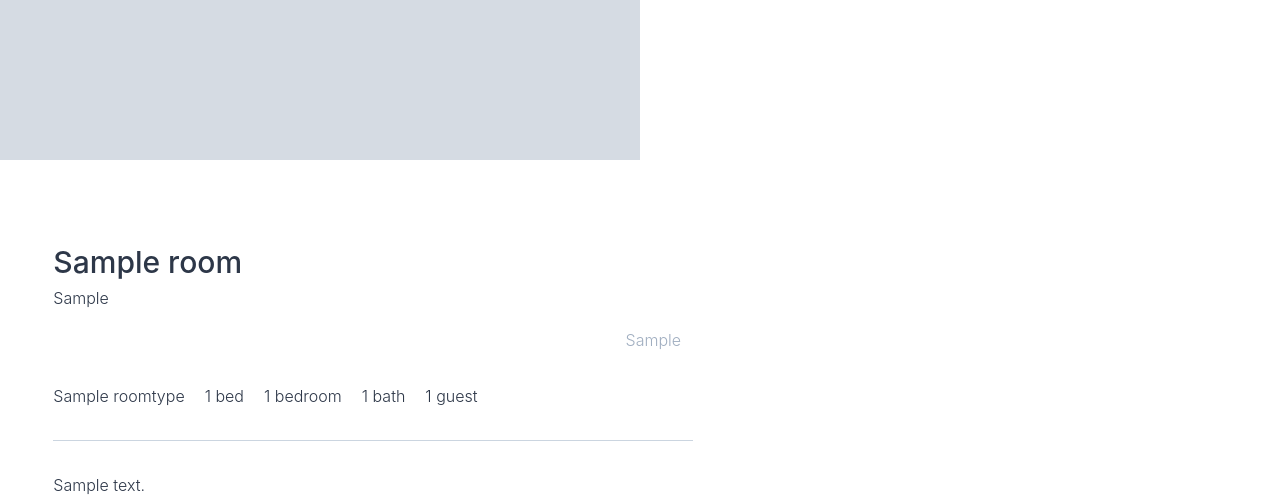
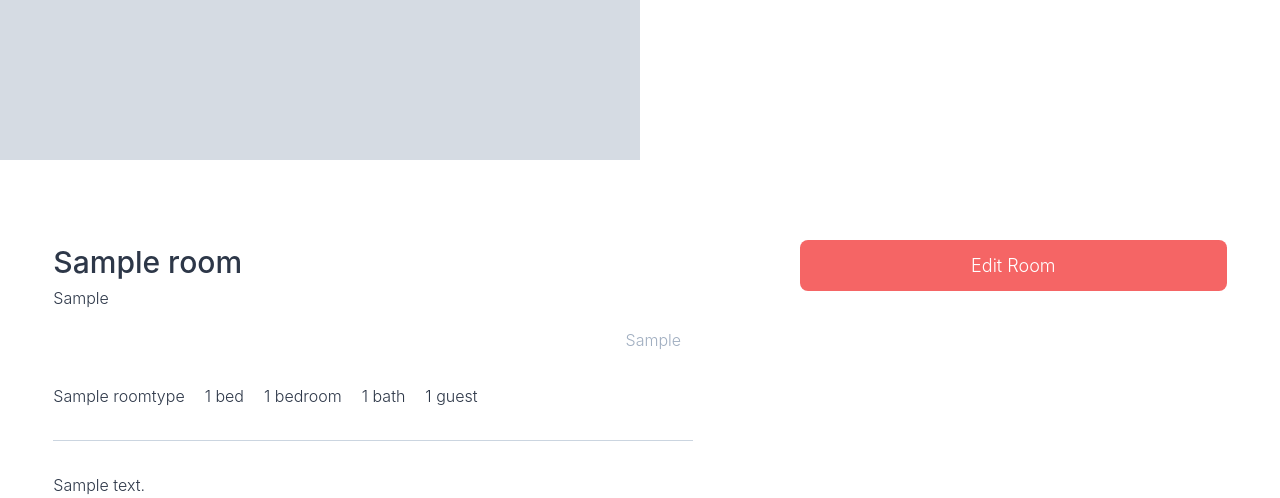
Before and after one commit to startFromBottom/airbnb-clone, a Django app: page /rooms/1 in a window 1280 px wide. Shown: the part 516-1014 px from the top of the page. Run offline with Django 3.2, Linux system fonts and the light colour scheme; a user stored in the database is signed in; tables that the repository leaves empty hold one stand-in row (values such as "Sample post"); grey boxes marked "Sample" are stand-in pictures; some libraries are stand-ins or nearby versions.

Commit message:
add delete photo page

```diff
--- a/config/settings.py
+++ b/config/settings.py
@@ -145,3 +145,7 @@ EMAIL_PORT = "587"
 EMAIL_HOST_USER = os.environ.get("MAILGUN_USERNAME")
 EMAIL_HOST_PASSWORD = os.environ.get("MAILGUN_PASSWORD")
 EMAIL_FROM = "airbnb@sandbox6a171ea9085541c6bb3c1fdb2a73e3d3.mailgun.org"
+
+# Auth
+
+LOGIN_URL = "/users/login/"
--- a/rooms/urls.py
+++ b/rooms/urls.py
@@ -5,5 +5,12 @@ app_name = "rooms"
 
 urlpatterns = [
     path("<int:pk>", views.RoomDetail.as_view(), name="detail"),
+    path("<int:pk>/edit/", views.EditRoomView.as_view(), name="edit"),
+    path("<int:pk>/photos/", views.RoomPhotosView.as_view(), name="photos"),
+    path(
+        "<int:room_pk>/photos/<int:photo_pk>/delete/",
+        views.delete_photo,
+        name="delete-photo",
+    ),
     path("search/", views.SearchView.as_view(), name="search"),
 ]
--- a/rooms/views.py
+++ b/rooms/views.py
@@ -1,10 +1,13 @@
-from django.views.generic import ListView, DetailView, View
-from django.shortcuts import render
+from django.http import Http404
+from django.views.generic import ListView, DetailView, View, UpdateView
+from django.shortcuts import render, redirect, reverse
 from django.core.paginator import Paginator
 from django.db.models import Q
 from django_countries import countries
-from . import models
-from . import forms
+from django.contrib import messages
+from django.contrib.auth.decorators import login_required
+from users import mixins as user_mixins
+from . import models, forms
 
 
 class HomeView(ListView):
@@ -103,3 +106,61 @@ class SearchView(View):
             form = forms.SearchForm()  # empty form without validation
 
         return render(request, "rooms/search.html", {"form": form})
+
+
+class EditRoomView(user_mixins.LoggedInOnlyView, UpdateView):
+
+    model = models.Room
+    template_name = "rooms/room_edit.html"
+    fields = (
+        "name",
+        "description",
+        "country",
+        "city",
+        "price",
+        "address",
+        "guests",
+        "beds",
+        "bedrooms",
+        "baths",
+        "check_in",
+        "check_out",
+        "instant_book",
+        "room_type",
+        "amenities",
+        "facilities",
+        "house_rules",
+    )
+
+    def get_object(self, queryset=None):
+        room = super().get_object(queryset=queryset)
+        if room.host.pk != self.request.user.pk:
+            raise Http404()
+        return room
+
+
+class RoomPhotosView(user_mixins.LoggedInOnlyView, DetailView):
+
+    model = models.Room
+    template_name = "rooms/room_photos.html"
+
+    def get_object(self, queryset=None):
+        room = super().get_object(queryset=queryset)
+        if room.host.pk != self.request.user.pk:
+            raise Http404()
+        return room
+
+
+@login_required
+def delete_photo(request, room_pk, photo_pk):
+    user = request.user
+    try:
+        room = models.Room.objects.get(pk=room_pk)
+        if room.host.pk != user.pk:
+            messages.error(request, "Can't delete that photo")
+        else:
+            models.Photo.objects.filter(pk=photo_pk).delete()
+            messages.success(request, "Photo Deleted")
+        return redirect(reverse("rooms:photos", kwargs={"pk": room_pk}))
+    except models.Room.DoesNotExist:
+        return redirect(reverse("core:home"))
--- a/templates/rooms/room_detail.html
+++ b/templates/rooms/room_detail.html
@@ -89,7 +89,11 @@
             </div>
         </div>
     </div>
-    <div class="w-1/3"></div>
+    <div class="w-1/3">
+        {% if room.host == user %}
+            <a href="{% url 'rooms:edit' room.pk %}" class="btn-link block">Edit Room</a>
+        {% endif %}
+    </div>
 </div>
 
 
```
Also changed, not shown: templates/mixins/room/room_form.html (added, +15 -0 lines), templates/mixins/room/room_input.html (added, +9 -0 lines), templates/rooms/room_edit.html (added, +23 -0 lines), templates/rooms/room_photos.html (added, +30 -0 lines).
